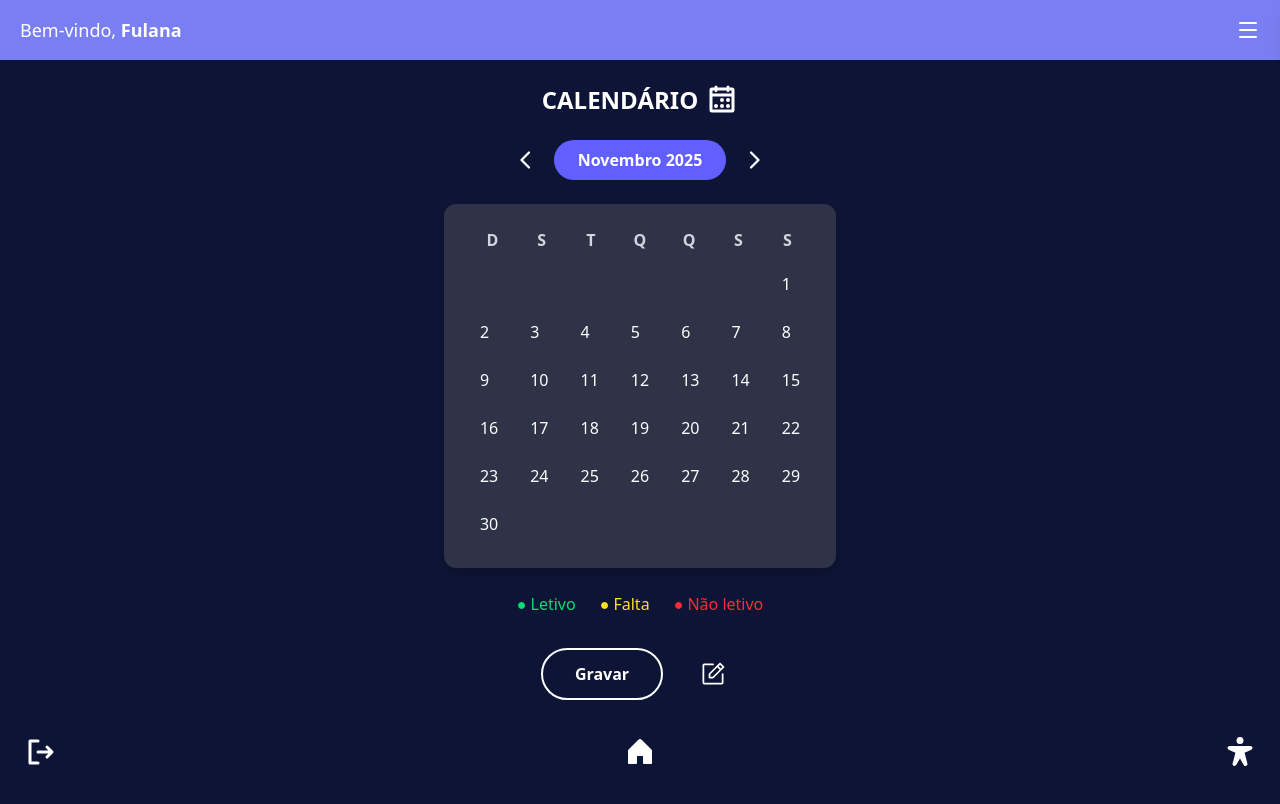
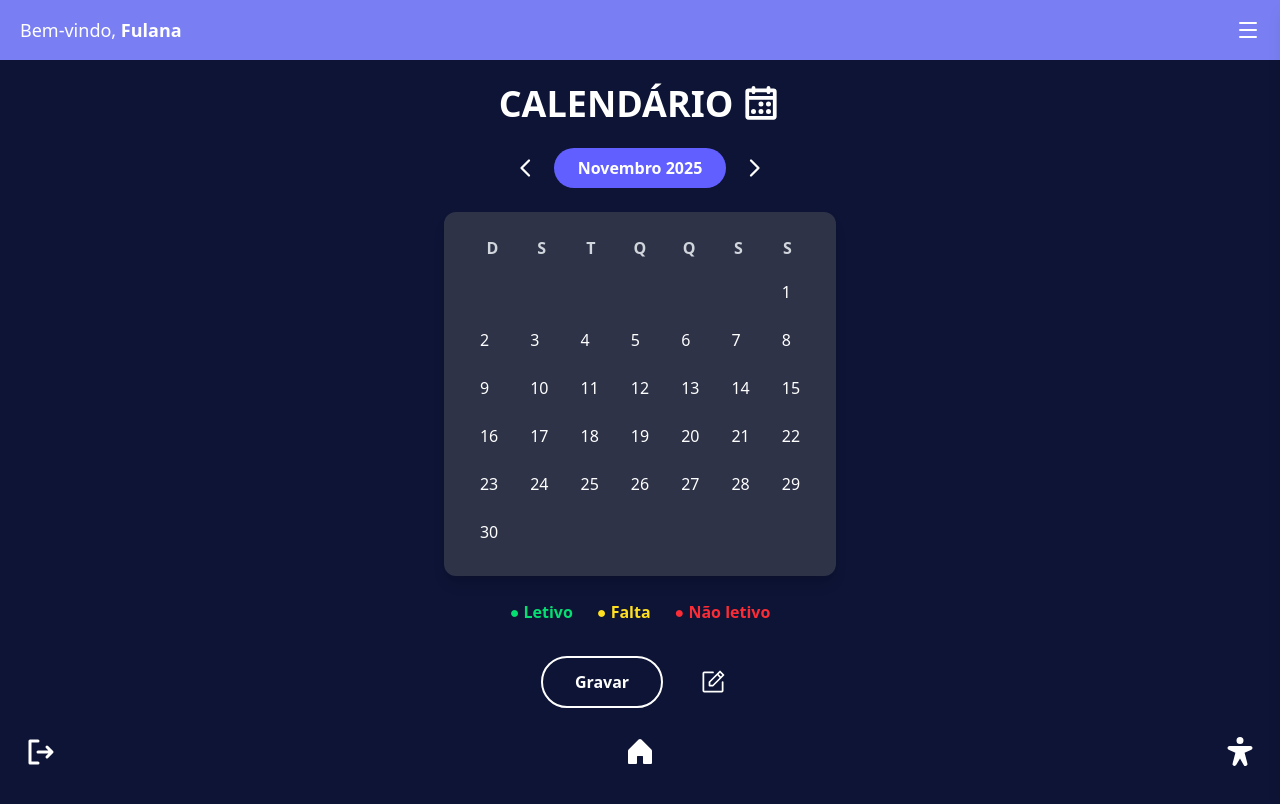
Before and after one commit to JarJv/agenda-do-aluno, a React (Vite) app: page /calendario in a window 1280 px wide. Shown: the top 804 px of the page. Built offline with nearby package versions, Linux system fonts and the light colour scheme.

Commit message:
Foram feitas algumas alterações no título e na legenda

```diff
--- a/src/pages/Calendario.tsx
+++ b/src/pages/Calendario.tsx
@@ -47,8 +47,8 @@ export default function Calendario() {
     <div className="min-h-screen bg-[#0d1435] text-white flex flex-col items-center p-6">
 
       {/* Título */}
-      <h1 className="text-2xl font-bold flex items-center gap-2 mb-6">
-        CALENDÁRIO <CalendarDots size={32} weight="bold" color="#ffffff" />
+      <h1 className="text-4xl font-black uppercase flex items-center gap-2 mb-6">
+        CALENDÁRIO <CalendarDots size={40} weight="bold" color="#ffffff" />
       </h1>
 
       {/* Seleção de Mês */}
@@ -86,9 +86,9 @@ export default function Calendario() {
 
       {/* Legenda */}
       <div className="flex gap-6 mt-6">
-        <p className="text-green-400">● Letivo</p>
-        <p className="text-yellow-300">● Falta</p>
-        <p className="text-red-500">● Não letivo</p>
+        <p className="text-green-400 font-black">● Letivo</p>
+        <p className="text-yellow-300 font-black">● Falta</p>
+        <p className="text-red-500 font-black">● Não letivo</p>
       </div>
 
       {/* Botões Ações */}
--- a/src/pages/Horario.tsx
+++ b/src/pages/Horario.tsx
@@ -35,7 +35,7 @@ export default function Horario(){
                 <div
                   key={index}
                   className='flex-column items-center px-10 p-1 font-black'
-                  style={{ width: "95%" }}
+                  style={{ width: "98%" }}
                 >
                     {/* Cabeçalho clicável */}
                     <div
@@ -81,8 +81,8 @@ export default function Horario(){
             ))}
 
             <div className='flex items-center gap-60 px-10 p-6'>
+                <button><NotePencilIcon size={40} color="#fff"/></button>
                 <BordedButton>Gravar</BordedButton>
-                <button><NotePencilIcon size={40} color="#fff"/></button>
             </div>
         </div>
     );
```
